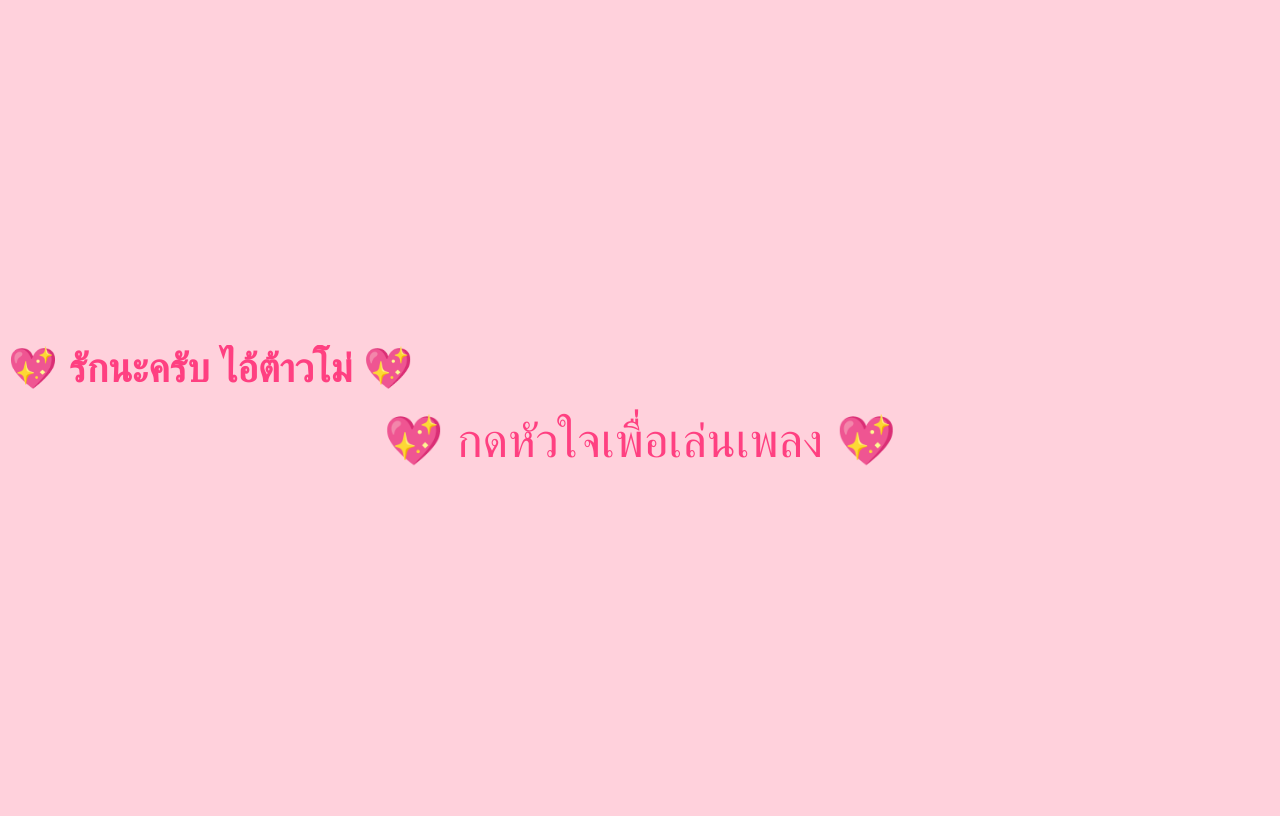
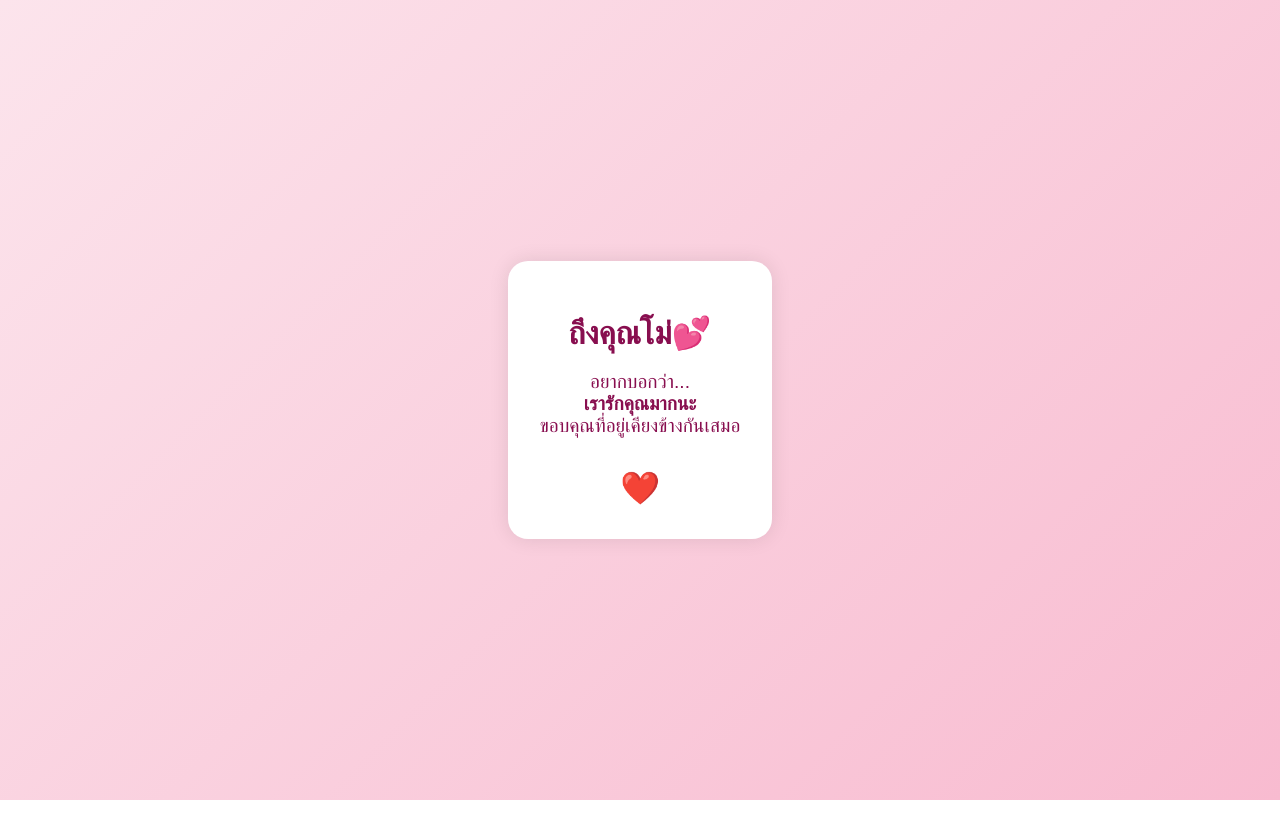
Before and after one commit to andrewillerr/win, a plain HTML site: page index.html in a window 1280 px wide. Drawn offline with Linux system fonts and the light colour scheme.

Commit message:
Update index.html

```diff
--- a/index.html
+++ b/index.html
@@ -1,130 +1,61 @@
 <!DOCTYPE html>
 <html lang="th">
 <head>
-    <meta charset="UTF-8">
-    <meta name="viewport" content="width=device-width, initial-scale=1.0">
-    <title>คุณโม่💖</title>
+  <meta charset="UTF-8" />
+  <meta name="viewport" content="width=device-width, initial-scale=1.0"/>
+  <title>ถึง คุณโม่</title>
   <style>
     body {
-            background-color: #ffd1dc;
+      margin: 0;
+      padding: 0;
+      background: linear-gradient(135deg, #fce4ec, #f8bbd0);
+      font-family: 'Sarabun', sans-serif;
       display: flex;
       justify-content: center;
       align-items: center;
-            flex-direction: column;
       height: 100vh;
-            overflow: hidden;
-            font-family: 'Pattaya', sans-serif;
-            position: relative;
+      color: #880e4f;
+      text-align: center;
     }
 
-        .marquee-container {
-            width: 100%;
-            overflow: hidden;
-            margin-bottom: 20px;
+    .card {
+      background: white;
+      padding: 2rem;
+      border-radius: 20px;
+      box-shadow: 0 0 20px rgba(0,0,0,0.1);
+      max-width: 400px;
     }
 
-        .marquee {
-            display: inline-block;
-            white-space: nowrap;
-            font-size: 2.5rem;
-            color: #ff4081;
-            font-weight: bold;
-            animation: marquee 10s linear infinite;
+    h1 {
+      font-size: 2rem;
+      margin-bottom: 1rem;
     }
 
-        @keyframes marquee {
-            from { transform: translateX(100%); }
-            to { transform: translateX(-100%); }
-        }
-
-        .play-button {
-            font-size: 3rem;
-            cursor: pointer;
-            background: none;
-            border: none;
-            color: #ff4081;
-            transition: transform 0.2s ease;
-            z-index: 10;
-        }
-
-        .play-button:hover {
-            transform: scale(1.2);
-        }
-
-        .hearts {
-            position: absolute;
-            top: 0;
-            left: 50%;
-            width: 100%;
-            height: 100%;
-            pointer-events: none;
-            transform: translateX(-50%);
-            z-index: 1;
+    p {
+      font-size: 1.2rem;
+      margin-bottom: 2rem;
     }
 
     .heart {
-            position: absolute;
-            color: #ff4d6d;
-            font-size: 1.5rem;
-            opacity: 0;
-            animation: float 5s linear infinite;
+      font-size: 2rem;
+      animation: beat 1s infinite;
     }
 
-        @keyframes float {
-            0% { transform: translateY(0) scale(0.5); opacity: 1; }
-            50% { transform: translateY(-200px) scale(1); opacity: 0.7; }
-            100% { transform: translateY(-400px) scale(1.5); opacity: 0; }
+    @keyframes beat {
+      0%, 100% {
+        transform: scale(1);
       }
-
-        .audio-only {
-            width: 1px;
-            height: 1px;
-            opacity: 0;
-            position: absolute;
+      50% {
+        transform: scale(1.2);
+      }
     }
   </style>
 </head>
 <body>
-
-    <div class="marquee-container">
-        <div class="marquee">💖 รักนะครับ ไอ้ต้าวโม่ 💖</div>
+  <div class="card">
+    <h1>ถึงคุณโม่💕</h1>
+    <p>อยากบอกว่า...<br><strong>เรารักคุณมากนะ</strong><br>ขอบคุณที่อยู่เคียงข้างกันเสมอ</p>
+    <div class="heart">❤️</div>
   </div>
-
-    <button class="play-button" onclick="playMusic()">💖 กดหัวใจเพื่อเล่นเพลง 💖</button>
-
-    <div id="musicContainer"></div>
-
-    <div class="hearts"></div>
-
-    <script>
-        function createHeart() {
-            const heart = document.createElement("div");
-            heart.classList.add("heart");
-            heart.innerHTML = "❤️";
-            heart.style.left = Math.random() * window.innerWidth + "px";
-            heart.style.animationDuration = (Math.random() * 3 + 2) + "s";
-            document.querySelector(".hearts").appendChild(heart);
-
-            setTimeout(() => heart.remove(), 5000);
-        }
-
-        setInterval(createHeart, 300);
-
-        let isPlaying = false;
-
-        function playMusic() {
-            const container = document.getElementById('musicContainer');
-
-            if (!isPlaying) {
-                const iframe = document.createElement('iframe');
-                iframe.className = 'audio-only';
-                iframe.src = "https://www.youtube.com/embed/OYPiXBIgvJ8?autoplay=1&loop=1&playlist=OYPiXBIgvJ8";
-                iframe.allow = "autoplay";
-                container.appendChild(iframe);
-                isPlaying = true;
-            }
-        }
-    </script>
-
 </body>
 </html>
```
Lines whose indentation alone changed are shown as unchanged.
